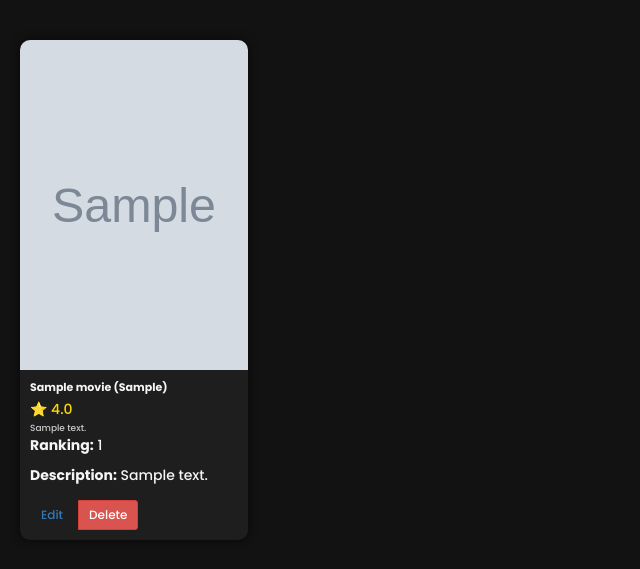
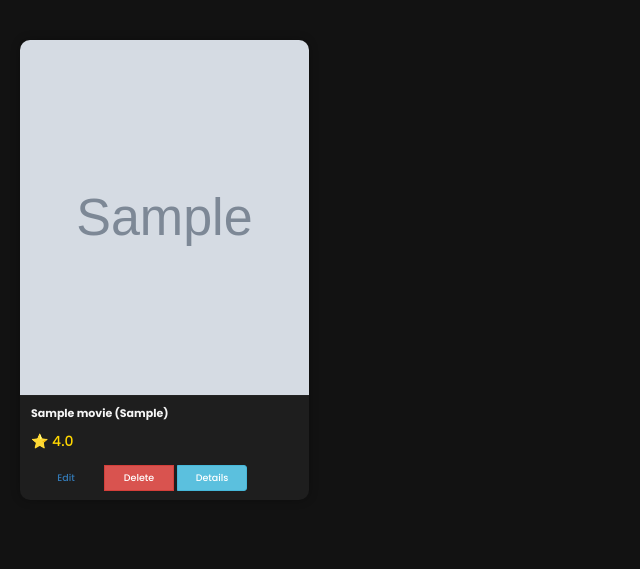
Before and after one commit to Haftom-Dreamer/fav-movie-collection, a Flask app: page / in a window 1280 px wide. Shown: the part 58-627 px from the top of the page, without its empty margins (0-640 px from the left). Run offline with Flask 3, Linux system fonts and the light colour scheme; tables that the repository leaves empty hold one stand-in row (values such as "Sample post"); grey boxes marked "Sample" are stand-in pictures; some libraries are stand-ins or nearby versions.

Commit message:
Add flip animation to poster to show description on click also some error fixed

```diff
--- a/templates/index.html
+++ b/templates/index.html
@@ -38,31 +38,120 @@
 
    .movie-grid {
   display: grid;
-      grid-template-columns: repeat(auto-fill, minmax(220px, 1fr));
-      gap: 25px;
+  grid-template-columns: repeat(auto-fill, minmax(260px, 1fr)); /* wider cards */
+  gap: 28px;
   padding: 2rem;
 }
 
 .movie-card {
-      background-color: #1e1e1e;
+  background-color: transparent;
   border-radius: 10px;
-      overflow: hidden;
-      box-shadow: 0 0 10px rgba(0,0,0,0.6);
-      transition: transform 0.3s;
+  perspective: 1000px;
+  height: 460px;           /* Increased height */
+  width: 100%;
+  box-sizing: border-box;
+  margin: 0 auto;
+  transition: transform 0.2s cubic-bezier(.4,2,.6,1);
 }
 
 .movie-card:hover {
-      transform: scale(1.04);
+  transform: scale(1.04) translateY(-8px);
+  box-shadow: 0 8px 32px rgba(0,0,0,0.3);
+  z-index: 2;
 }
 
-    .movie-card img {
+    .flip-card-inner {
+      position: relative;
       width: 100%;
-      height: 330px;
-      object-fit: cover;
+      height: 100%;
+      transition: transform 0.6s;
+      transform-style: preserve-3d;
     }
 
-    .movie-card .card-content {
-      padding: 1rem;
+    .flip-card-inner.flipped {
+      transform: rotateY(180deg);
+    }
+
+    .flip-card-front, .flip-card-back {
+  position: absolute;
+  width: 100%;
+  height: 100%;
+  backface-visibility: hidden;
+  border-radius: 10px;
+  overflow: hidden;
+  box-shadow: 0 0 10px rgba(0,0,0,0.3);
+  background-color: #1e1e1e;
+  display: flex;
+  flex-direction: column;
+  justify-content: flex-start;
+}
+
+.flip-card-front img {
+  width: 100%;
+  height: 360px;           /* Bigger image */
+  object-fit: cover;       /* Ensures the poster fits perfectly */
+  border-bottom: 1px solid #232323;
+}
+
+.flip-card-front .card-content,
+.flip-card-back .card-content {
+  padding: 1rem 1.1rem;
+  display: flex;
+  flex-direction: column;
+  align-items: flex-start;
+  justify-content: flex-start;
+  gap: 0.6rem;
+  width: 100%;
+  min-height: 100px;
+}
+
+
+    /* .flip-card-front {
+      z-index: 2;
+    } */
+
+    .flip-card-back {
+  background-color: #232323;
+  color: #fff;
+  transform: rotateY(180deg);
+  z-index: 3;
+  display: flex;
+  flex-direction: column;
+  justify-content: flex-start;
+  align-items: flex-start;
+}
+
+    /* .flip-card-back .btn-group {
+  display: flex;
+  gap: 0.5rem;
+  margin-top: 1rem;
+  flex-wrap: wrap;
+} */
+
+.flip-card-back .card-content {
+  height: 100%;
+  min-height: 0;
+  width: 100%;
+  display: flex;
+  flex-direction: column;
+  justify-content: center;   /* Center content vertically */
+  align-items: flex-start;
+  gap: 1rem;
+  padding: 1.2rem 1.1rem;
+  box-sizing: border-box;
+}
+
+.flip-card-back .review,
+.flip-card-back .description {
+  font-size: 1.2rem;
+  color: #fff;
+  background: #181818;
+  padding: 0.5rem 0.7rem;
+  border-radius: 6px;
+  width: 100%;
+  word-break: break-word;
+  margin-bottom: 0.4rem;
+  box-shadow: 0 2px 8px rgba(0,0,0,0.2);
 }
 
     .movie-card .title {
@@ -81,65 +170,23 @@
       color: #ccc;
     }
 
-    .btn-group a {
+    .btn-group {
+  display: flex;
+  flex-wrap: wrap;
+  gap: 0.4rem;
   margin-top: 0.5rem;
-      margin-right: 0.5rem;
-      display: inline-block;
+  justify-content: flex-start;
 }
-
-    .flip-card {
-      background-color: transparent;
-      width: 100%;
-      height: 100%;
-      perspective: 1000px;
+    .btn-group a, .btn-group button {
+  margin: 0;
+  min-width: 70px;
+  font-size: 0.95rem;
+  white-space: nowrap;
 }
-
-    .flip-card-inner {
-      position: relative;
-      width: 100%;
-      height: 100%;
-      transition: transform 0.6s;
-      transform-style: preserve-3d;
-    }
-
-    .flip-card.flipped .flip-card-inner,
-    .flip-card-inner.flipped {
-      transform: rotateY(180deg);
-    }
-
-    .flip-card-front, .flip-card-back {
-      position: absolute;
-      width: 100%;
-      height: 100%;
-      backface-visibility: hidden;
-      border-radius: 10px;
-      overflow: hidden;
-    }
-
-    .flip-card-front {
-      background-color: #1e1e1e;
-      z-index: 2;
-    }
-
-    .flip-card-back {
-      background-color: #232323;
-      color: #fff;
-      transform: rotateY(180deg);
-      z-index: 3;
-      display: flex;
-      align-items: center;
-      justify-content: center;
-    }
-
-    .flip-card h5 {
-      margin: 0.5rem 0;
-      font-size: 1.2rem;
-      font-weight: 500;
-    }
-
-    .flip-card p {
-      font-size: 0.9rem;
-      margin: 0.2rem 0;
+.btn-secondary {
+  background-color: #fff !important;
+  color: #232323 !important;
+  border: none;
 }
   </style>
 {% endblock %}
@@ -153,19 +200,36 @@
 <div class="movie-grid">
   {% for movie in movies %}
   <div class="movie-card">
+    <div class="flip-card-inner" id="flip-{{ movie.id }}">
+      <div class="flip-card-front">
         <img src="{{ movie.img_url }}" alt="{{ movie.title }}">
         <div class="card-content">
           <div class="title">{{ movie.title }} ({{ movie.year }})</div>
           <div class="rating">⭐ {{ movie.rating }}</div>
-      <div class="review">{{ movie.review }}</div>
-      <p><strong>Ranking:</strong> {{ movie.ranking }}</p>
-      <p><strong>Description:</strong> {{ movie.description }}</p>
           <div class="btn-group">
             <a href="{{ url_for('edit', movie_id=movie.id) }}" class="btn btn-sm btn-light">Edit</a>
             <a href="{{ url_for('delete', movie_id=movie.id) }}" class="btn btn-sm btn-danger">Delete</a>
+            <button class="btn btn-sm btn-info" onclick="flipCard({{ movie.id }})">Details</button>
+          </div>
+        </div>
+      </div>
+      <div class="flip-card-back">
+        <div class="card-content">
+          <div class="title">{{ movie.title }} ({{ movie.year }})</div>
+          <div class="review"><strong>Review:</strong> {{ movie.review }}</div>
+          <div class="description"><strong>Description:</strong> {{ movie.description }}</div>
+          <button class="btn btn-sm btn-secondary" onclick="flipCard({{ movie.id }})">Back</button>
+        </div>
       </div>
     </div>
   </div>
   {% endfor %}
 </div>
+
+<script>
+function flipCard(id) {
+  const cardInner = document.getElementById('flip-' + id);
+  cardInner.classList.toggle('flipped');
+}
+</script>
 {% endblock %}
```
Also changed, not shown: static/css/styles.css (+124 -7 lines). Lines whose indentation alone changed are shown as unchanged.
